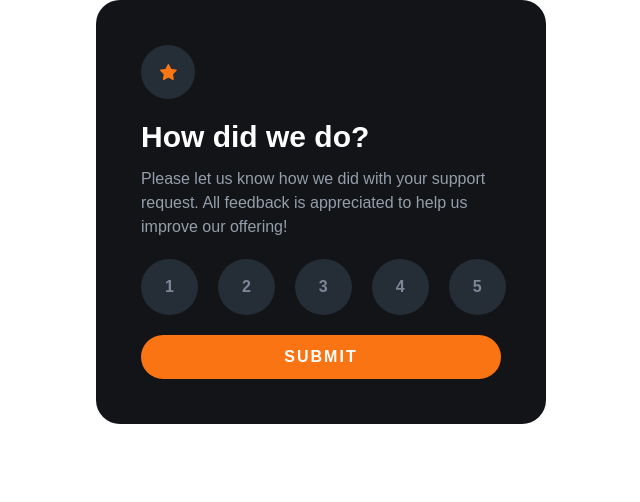
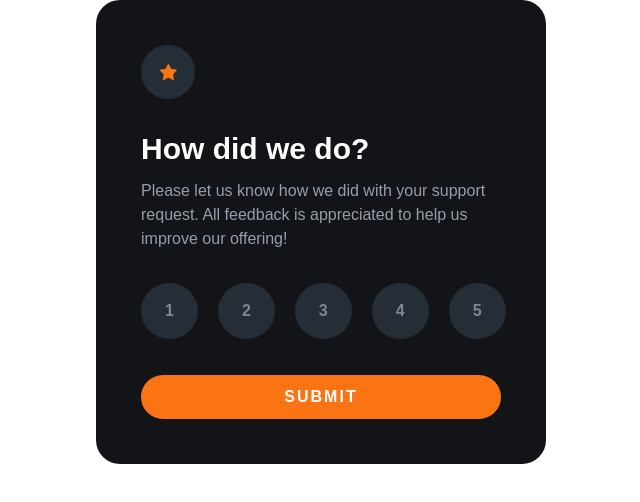
Before and after one commit to viniciussnitram/interactive-rating-component-reactjs, a Next.js app: page / in a window 1280 px wide. Shown: the top 502 px of the page, without its empty margins (319-959 px from the left). Built offline with nearby package versions, Linux system fonts and the light colour scheme.

Commit message:
style: Changed the gaps of main and form tags. Increase 5 to 8 and 9

```diff
--- a/src/components/card/Card.jsx
+++ b/src/components/card/Card.jsx
@@ -6,10 +6,10 @@ import { Submit } from '../submit/Submit';
 export function Card() {
     return (
         <>
-            <main className="bg-very-dark-blue flex flex-col gap-5 m-auto p-[45px] rounded-3xl w-[450px]">
+            <main className="bg-very-dark-blue flex flex-col gap-8 m-auto p-[45px] rounded-3xl w-[450px]">
                 <Logo />
                 <Description />
-                <form className="flex flex-col gap-5">
+                <form className="flex flex-col gap-9">
                     <div className="flex gap-5">
                         <Rate value={1} />
                         <Rate value={2} />
```
